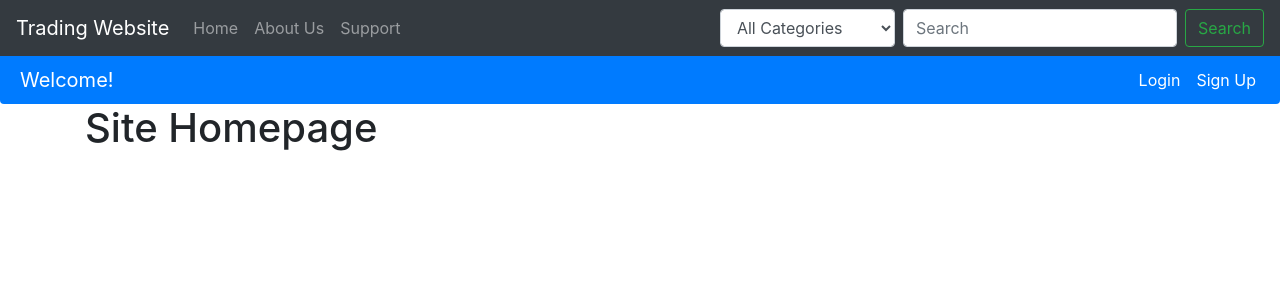
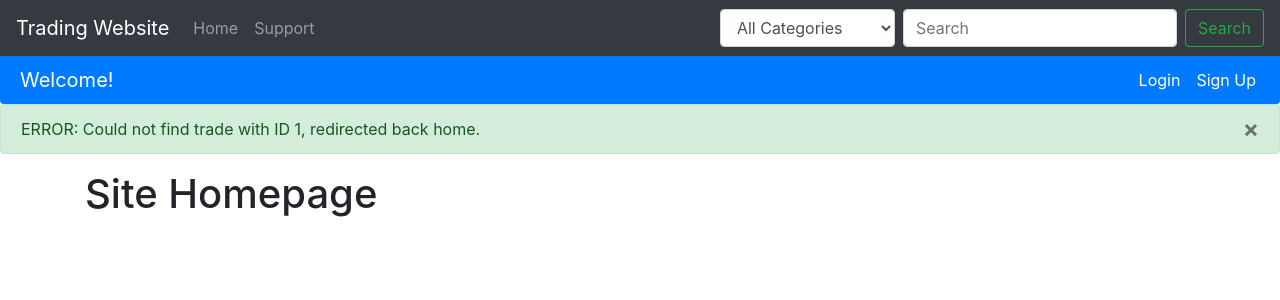
Before and after one commit to michaelwomack2001/3155FinalProject, a Flask app: page /trade/1 in a window 1280 px wide. Shown: the top 300 px of the page. Run offline with Flask 2, Linux system fonts and the light colour scheme; data that the repository does not hold is empty; parts of the project's set-up code (start-up, migrations or seed data) failed here and were passed over; some libraries are stand-ins or nearby versions.

Commit message:
Added more dbcommits, started on image stuff, fixed some issues with creating trades

```diff
--- a/website/__init__.py
+++ b/website/__init__.py
@@ -32,6 +32,10 @@ def create_app():
     login_manager.login_view = 'auth.login'
     login_manager.init_app(app)
 
+    @app.teardown_appcontext
+    def shutdown_session(exception=None):
+        db.session.remove()
+
     @login_manager.user_loader
     def load_user(user_name):
         return Users.query.get(user_name)
--- a/website/auth.py
+++ b/website/auth.py
@@ -14,6 +14,7 @@ def login():
         password = request.form.get('password')
 
         user = Users.query.filter_by(email=email).first()
+        db.session.commit()
         if user:
             if check_password_hash(user.user_password, password):
                 flash('Logged in successfully!', category='success')
@@ -45,6 +46,7 @@ def sign_up():
 
         email_user = Users.query.filter_by(email=email).first()
         user_name_user = Users.query.filter_by(user_name=first_name).first()
+        db.session.commit()
         if user_name_user and email_user:
             flash('Email already exists.', category='error')
         elif len(email) < 4:
--- a/website/templates/create.html
+++ b/website/templates/create.html
@@ -1,9 +1,8 @@
 {% extends 'layout.html'%}
 {%block body%}
-{%block title %}Trade{%endblock%}
 <div class = "container">
     <h1>Post a new trade</h1>
-    <form method="POST">
+    <form method="POST" enctype="multipart/form-data">
     <div class="form-group">
         <label for="item_name">Name</label>
         <input
@@ -25,6 +24,7 @@
         <option value="Collectibles">Collectibles</option>
         <option value="Small Electronics">Small Electronics</option>
         <option value="Computers">Computers</option>
+        <option value="Other">Other</option>
         </select>
     </div>
         <div class="form-group">
--- a/website/templates/layout.html
+++ b/website/templates/layout.html
@@ -32,7 +32,7 @@
           <a class="navbar-brand" href="/">Trading Website</a>
           <div class="navbar-nav">
             <a class="nav-item nav-link" id="home" href="/">Home</a>
-            <a class="nav-item nav-link" id="about" href="/about">About Us</a>
+            <!-- <a class="nav-item nav-link" id="about" href="/about">About Us</a> -->
             <a class="nav-item nav-link" id="contact" href="/contact">Support</a>
             </div>
           </div>
@@ -56,7 +56,7 @@
                 <ul class="navbar-nav mr-auto mx-1">
                   {% if user.is_authenticated %}
                   <a class="navbar-brand" href="/userpage">Welcome back, {{user.user_name}}!</a>
-                  <a class="nav-item nav-link active" id="trade" href="/trade">All Trade</a>
+                  <a class="nav-item nav-link active" id="trade" href="/trade">All Trades</a>
                   <a class="nav-item nav-link active" id="createtrade" href="/createtrade">Create Trade</a>
                   <a class="nav-item nav-link active" id="userpage" href="/userpage">My Account</a>
                 </ul>
--- a/website/templates/singletrade.html
+++ b/website/templates/singletrade.html
@@ -1,7 +1,6 @@
 {% extends 'layout.html'%}
 {%block title %}Trade{%endblock%}
 {%block body%}
-<h1 style="text-align:center">Current Trades</h1>
 <ul class="list-group list-group-flush" id="trades">
   <div class = "container">
     <li class="list-group-item"></li>
--- a/website/views.py
+++ b/website/views.py
@@ -10,6 +10,7 @@ from src.models import Notes
 from src.models import Users
 from src.models import Trades
 from src.models import db
+import os
 import json
 
 views = Blueprint('views', __name__)
@@ -19,12 +20,12 @@ views = Blueprint('views', __name__)
 def home():
     return render_template("home.html", user=current_user)
 
-
 @views.route('/delete-note', methods=['POST'])
 def delete_note():
     note = json.loads(request.data)
     noteId = note['noteId']
     note = Notes.query.get(noteId)
+    db.session.commit()
     if note:
         if note.user_id == current_user.id:
             db.session.delete(note)
@@ -48,13 +49,16 @@ def contact():
 @login_required
 def trade():
     all_trades = Trades.query.all()
+    db.session.commit()
     return render_template("trade.html", user=current_user, all_trades = all_trades)
 
 @views.route('/trade/<int:trade_id>')
 def get_trade(trade_id):
     trade = Trades.query.get(trade_id)
+    db.session.commit()
     if not trade:
-        # TODO: Code for if the trade ID cannot be found
+        # TODO: Code for if the trade ID cannot be found. Currently just sends user back to homepage
+        flash("ERROR: Could not find trade with ID " + str(trade_id) + ", redirected back home.")
         return render_template("home.html", user=current_user)
     return render_template("singletrade.html", user=current_user, trade = trade)
 
@@ -66,23 +70,34 @@ def createtrade():
         item_type = request.form.get('item_type')
         item_desc = request.form.get('desc')
         item_condition = request.form.get('condition')
+        file = request.files['file']
+
+        conds = ['New','Used','Refurbished','For Parts']
+        types = ['Video Games','Collectibles','Small Electronics','Computers','Other']
 
         if len(item_name) < 2:
             flash('Item name is too short!')
-        elif item_type == 'select type':
+        elif item_type not in types:
             flash('Please select a item type or other')
         elif item_desc == NULL:
             flash('Item description is required')
         elif len(item_desc) < 10:
             flash("Item description is not comprehensive enough")
-        elif item_condition == 'Select Condition':
+        elif item_condition not in conds:
             flash('Please select a item condition')
         else:
             new_trade = Trades(item_name = item_name, item_type = item_type,
-            item_desc = item_desc, active_trade = True, completed_trade = False,
-            user_name = current_user.user_name)
+            item_desc = item_desc, item_condition = item_condition, active_trade = True,
+            completed_trade = False, user_name = current_user.user_name)
             db.session.add(new_trade)
             db.session.commit()
+            if file:
+                print("got here woooo")
+                file = request.files['file']
+                if not os.path.exists('/website/static/images'):
+                    os.makedirs('/website/static/images')
+                filename = str(new_trade.trade_id) + ".png"
+                file.save(os.path.join("/website/static/images/", filename))
             return redirect(url_for('views.get_trade',trade_id=new_trade.trade_id))
     return render_template("create.html", user=current_user)
 
@@ -92,9 +107,13 @@ def createtrade():
 def userpage():
     user_name = current_user.user_name
     user_trades = Trades.query.get(user_name)
+    db.session.commit()
     return render_template("userpage.html", user=current_user, user_trades = user_trades)
 
 @views.route('/usersettings',methods=['GET', 'POST'])
 @login_required
 def usersettings():
     return render_template("usersettings.html", user=current_user)
+
+def processimg():
+    return
```
Also changed, not shown: website/templates/trade.html (+5 -4 lines), 10.png (added), app.py (line endings or trailing spaces), website/static/unavailable.png (added), 1 other file.
